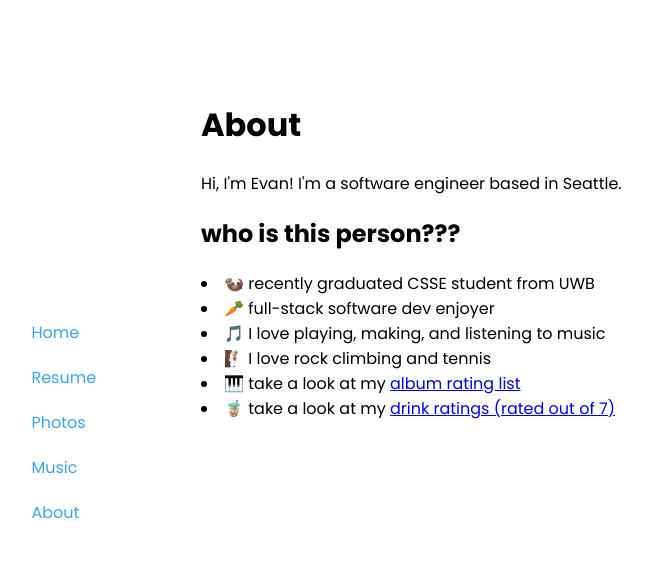
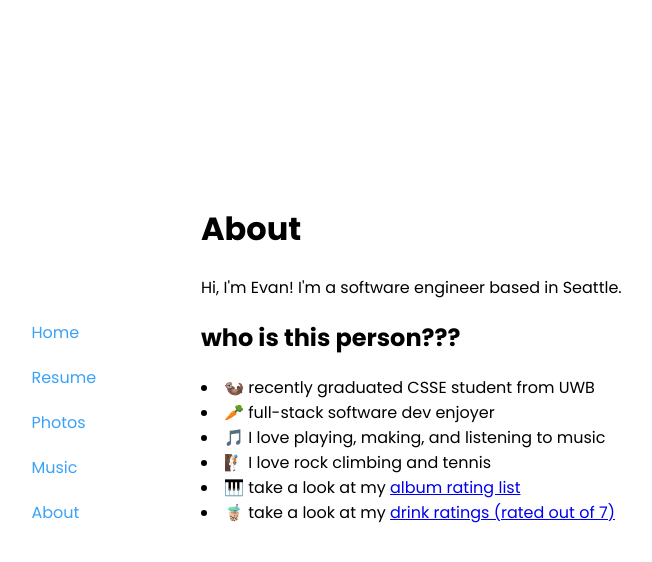
Before and after one commit to jinevang/personal-site, a React (Create React App) app: page /about in a window 1280 px wide. Shown: the top 562 px of the page, without its empty margins (69-721 px from the left). Built offline with nearby package versions, Linux system fonts and the light colour scheme.

Commit message:
fix centering of pages

```diff
--- a/src/pages/AboutPage.tsx
+++ b/src/pages/AboutPage.tsx
@@ -1,8 +1,24 @@
 import React from 'react';
 import { Box, List } from '@mui/material';
+import styled from '@emotion/styled';
+import { theme } from 'styles/BasicTheme';
+
+const StyledAbout = styled(Box)({
+  width: '100%',
+  [theme.breakpoints.down('lg')]: {
+    paddingTop: 0,
+    display: 'flex',
+    flexDirection: 'column',
+    alignItems: 'center'
+  },
+
+  [theme.breakpoints.up('lg')]: {
+    paddingTop: '20vh'
+  }
+})
 
 const AboutPage = () => {
-  return(<Box width={'100%'}>
+  return(<StyledAbout>
     <h1>About</h1>
     <p>Hi, I&apos;m Evan! I&apos;m a software engineer based in Seattle.
     </p>
@@ -17,7 +33,7 @@ const AboutPage = () => {
       <li>🎹 take a look at my <a href='https://bit.ly/albumratings' target='_blank' rel='noopener noreferrer'>album rating list</a></li>
       <li>🧋 take a look at my <a href='https://bit.ly/drinkratings' target='_blank' rel='noopener noreferrer'>drink ratings (rated out of 7)</a></li>
     </Box>
-  </Box>);
+  </StyledAbout>);
 };
 
 export default AboutPage;
--- a/src/styles/basic-styles.tsx
+++ b/src/styles/basic-styles.tsx
@@ -5,7 +5,7 @@ import { theme } from './BasicTheme';
 
 export const StyledCenter = styled(Box)({
   position: 'absolute',
-  top: '10%',
+  top: '3%',
   gap: '100px',
 
   [theme.breakpoints.up('lg')]: {
```
Also changed, not shown: src/pages/index.tsx (line endings or trailing spaces).
